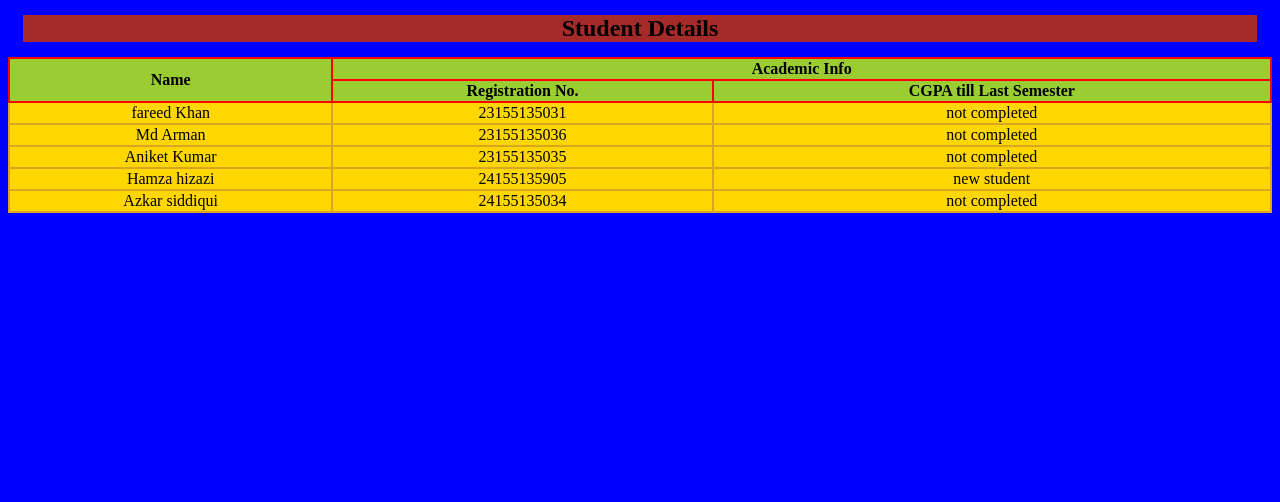
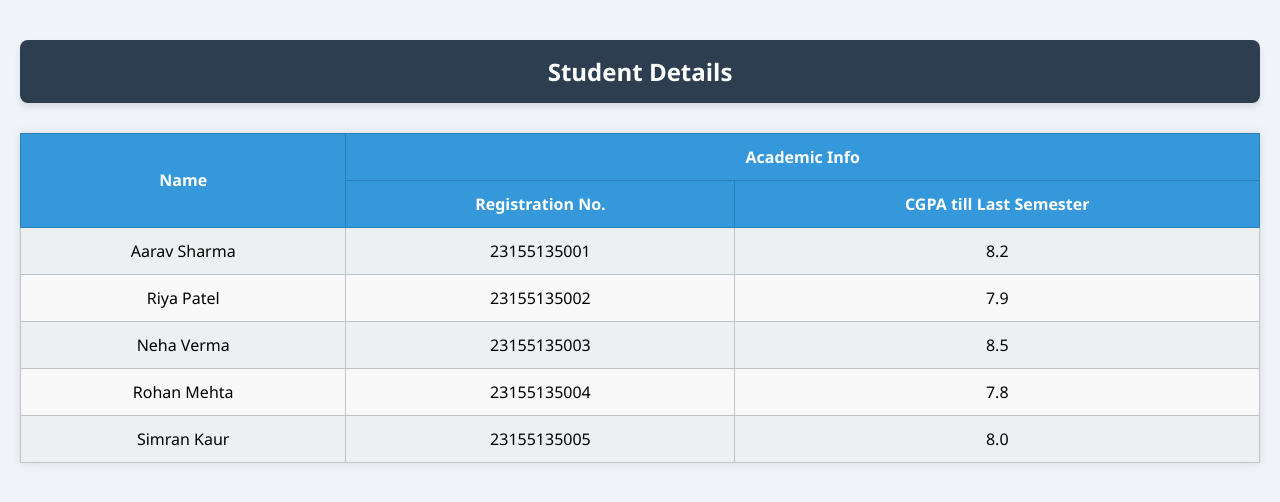
Before and after one commit to ErSuman123/task7, a plain HTML site: page index.html in a window 1280 px wide. Drawn offline with Linux system fonts and the light colour scheme.

Commit message:
Update index.html

```diff
--- a/index.html
+++ b/index.html
@@ -3,37 +3,62 @@
 <head>
   <title>Student Details Table</title>
   <style>
-   h2{      text-align: center;
-            margin: 15px;
-            background-color: brown;
+    body {
+      background-color: #f0f4f8;
+      font-family: 'Segoe UI', Tahoma, Geneva, Verdana, sans-serif;
+      margin: 0;
+      padding: 20px;
     }
-        h2:hover{
-            background-color: yellowgreen;
+
+    h2 {
+      text-align: center;
+      padding: 15px;
+      background-color: #2c3e50;
+      color: white;
+      border-radius: 8px;
+      box-shadow: 0 4px 6px rgba(0,0,0,0.1);
     }
-        table{
-            width:100%;
-            border: 2px solid black;
+
+    h2:hover {
+      background-color: #1abc9c;
+    }
+
+    table {
+      width: 100%;
       border-collapse: collapse;
+      margin-top: 30px;
+      box-shadow: 0 0 10px rgba(0,0,0,0.1);
+    }
+
+    th, td {
+      padding: 12px;
       text-align: center;
     }
-        th{
-            border: 2px solid red;
-            background-color: yellowgreen;
-        }
-        td{
-            border: 2px solid goldenrod;
-            background-color: gold;
-        }
-        td:hover{
-            background-color: blue;
-        }
-        th:hover{
-            background-color: mediumseagreen;
-        }
-       body{
-            background-color: blue;
+
+    th {
+      background-color: #3498db;
+      color: white;
+      border: 1px solid #2980b9;
+      font-weight: 600;
     }
 
+    td {
+      background-color: #ecf0f1;
+      border: 1px solid #bdc3c7;
+    }
+
+    tr:nth-child(even) td {
+      background-color: #f9f9f9;
+    }
+
+    td:hover {
+      background-color: #d0ebff;
+      color: #2c3e50;
+    }
+
+    th:hover {
+      background-color: #2980b9;
+    }
   </style>
 </head>
 <body>
@@ -43,36 +68,36 @@
 <table>
   <tr>
     <th rowspan="2">Name</th>
-    <th colspan="2" class="academic-header">Academic Info</th>
+    <th colspan="2">Academic Info</th>
   </tr>
-  <tr class="academic-header">
+  <tr>
     <th>Registration No.</th>
     <th>CGPA till Last Semester</th>
   </tr>
   <tr>
-    <td>fareed Khan</td>
-    <td>23155135031</td>
-    <td>not completed</td>
+    <td>Aarav Sharma</td>
+    <td>23155135001</td>
+    <td>8.2</td>
   </tr>
   <tr>
-    <td>Md Arman</td>
-    <td>23155135036</td>
-    <td>not completed</td>
+    <td>Riya Patel</td>
+    <td>23155135002</td>
+    <td>7.9</td>
   </tr>
   <tr>
-    <td>Aniket Kumar</td>
-    <td>23155135035</td>
-    <td>not completed</td>
+    <td>Neha Verma</td>
+    <td>23155135003</td>
+    <td>8.5</td>
   </tr>
   <tr>
-    <td>Hamza hizazi</td>
-    <td>24155135905</td>
-    <td>new student</td>
+    <td>Rohan Mehta</td>
+    <td>23155135004</td>
+    <td>7.8</td>
   </tr>
   <tr>
-    <td>Azkar siddiqui</td>
-    <td>24155135034</td>
-    <td>not completed</td>
+    <td>Simran Kaur</td>
+    <td>23155135005</td>
+    <td>8.0</td>
   </tr>
 </table>
 
```
Lines whose indentation alone changed are shown as unchanged.
